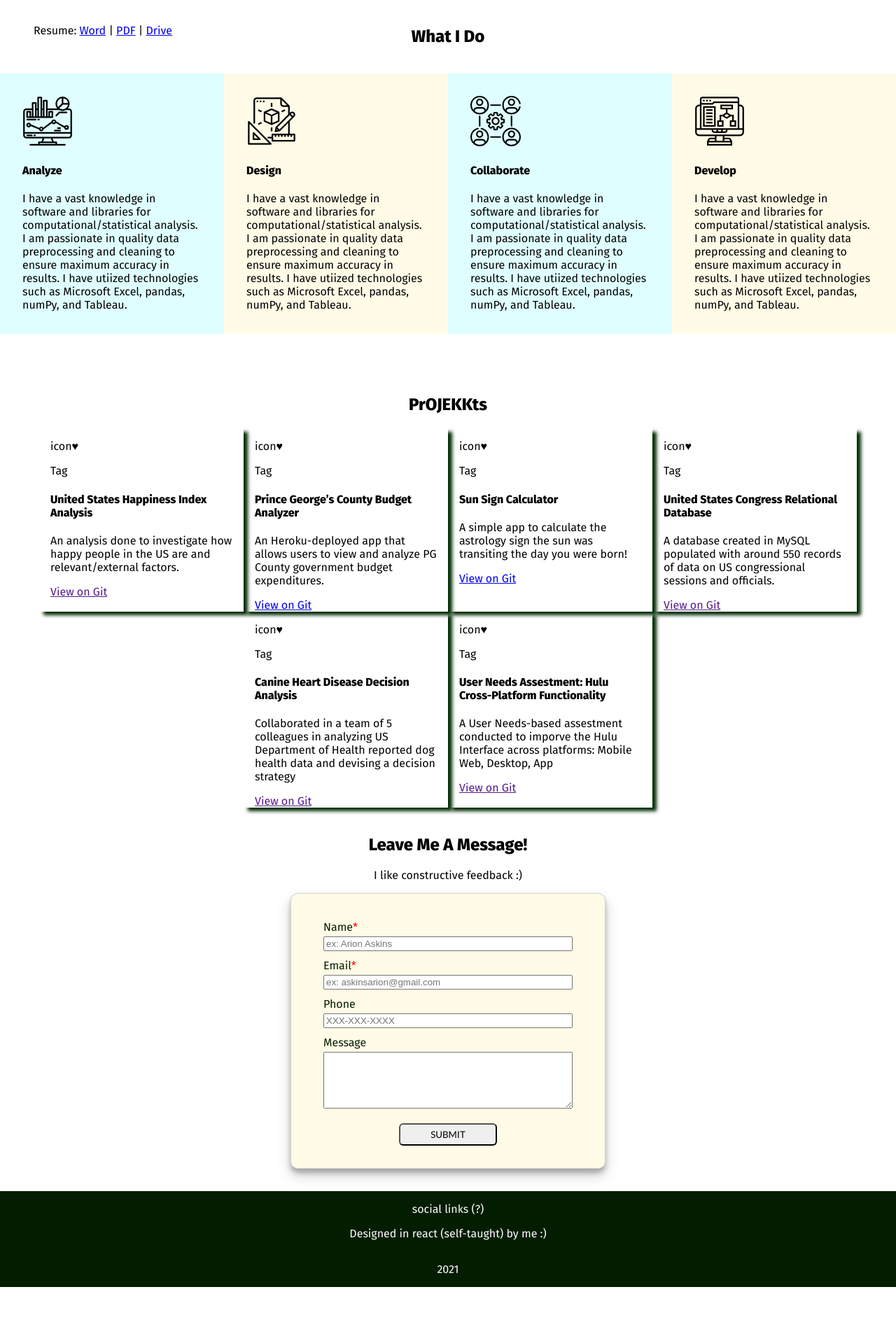
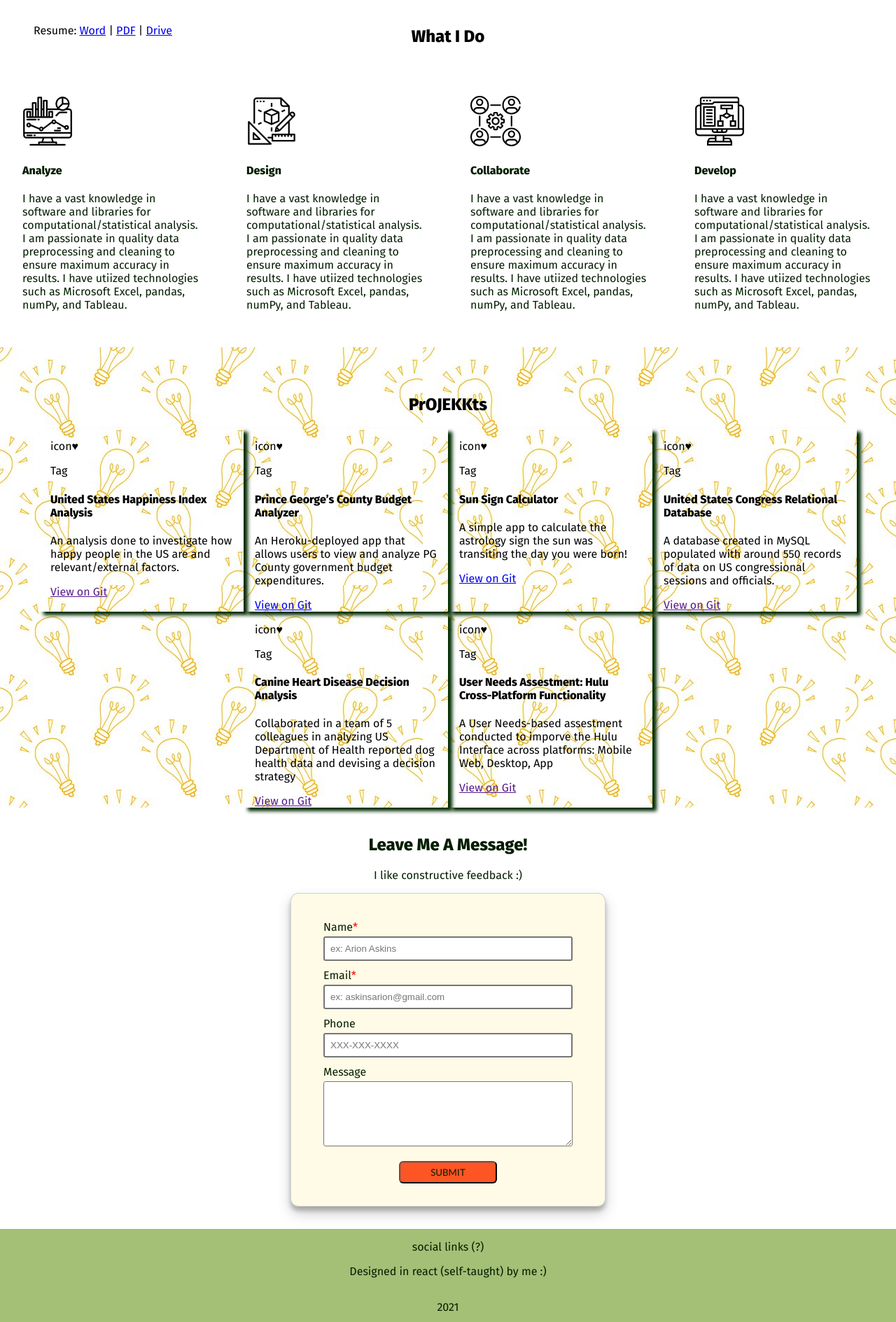
Before and after one commit to arionaskins/arionaskins.github.io, a React (Create React App) app: page / in a window 1280 px wide. Shown: the part 1091-2980 px from the top of the page at 70% size. Before the commit the page ends 2930 px from the top, so only its background shows below. Built offline with nearby package versions, Linux system fonts and the light colour scheme.

Commit message:
++ project background & form styling

```diff
--- a/src/pages/contact.js
+++ b/src/pages/contact.js
@@ -13,8 +13,8 @@ export default class Contact extends Component {
     render() {
         return (
             <div id='contact' className='contact'>
-                <h2>Leave Me A Message!</h2>
-                <p>I like constructive feedback :)</p>
+                <h2 id='contact-hdr'>Leave Me A Message!</h2>
+                <p id='contact-subhdr'>I like constructive feedback :)</p>
 
 
                 {/* aside (flex? center jsutify/align)
--- a/src/styles/App.css
+++ b/src/styles/App.css
@@ -99,9 +99,9 @@
       flex-direction: row;
       justify-content: space-evenly;
       align-items: center;
-      background-color: rgb(175, 252, 255, .4);
     }
     .strength-card {
+      color: rgb(3, 29, 0);
       padding: 2rem;
     }
 
@@ -111,13 +111,14 @@
     }
 
     .odd {
-      background-color: rgb(255, 251, 230);
+      background-color: r;
     }
 
     /* projects page styling */
 
   #projects {
     padding-top: 3rem;
+    background-image: url('../pages/projects/light-bckgrnd.jpg');
   }
 
   section {
@@ -141,6 +142,10 @@
         text-align: center;
       }
 
+      #contact-hdr, #contact-subhdr {
+        color: rgb(3, 29, 0);
+      }
+
       form {
         background-color: rgb(255, 251, 230);
         margin: 1% auto;
@@ -150,12 +155,19 @@
         border-style: solid;
         border-width: .01em;
         border-color: lightgray;
-        color:rgb(3, 29, 0);
+        color: rgb(3, 29, 0);
         padding: 2rem;
       }
       #submit {
         height: 2rem;
+        color: rgb(3, 29, 0);
+        background-color: #FD5523;
+
+      } #submit:hover {
+        border-color: rgb(3, 29, 0);
       }
+
+
     .req {
       color: red;
     }
@@ -164,8 +176,20 @@
       margin-left: 0px;
       margin-bottom: 3%;
       margin-top: 1.25%;
+      padding: .5rem 0 .5rem .5rem;
+      border-radius: .2rem;
+      border-style: solid;
+
+
+    } input:hover, textarea:hover {
+      border-color: #A4BF76;
+
+    } input:active, input:focus, textarea:active, textarea:focus {
+      border-color: #FD5523;
+
+    } input::placeholder, textarea::placeholder {
+
     }
-
     .form-item {
       display: flex;
       flex-direction: column;
@@ -178,8 +202,8 @@
       /* footer page styling */
 
   footer {
-    background: rgb(3, 29, 0);
-    color: white;
+    background-color: #A4BF76;
+    color: rgb(3, 29, 0);
     display: flex;
     flex-direction: column;
     justify-content: center;
```
Also changed, not shown: src/pages/projects/light-bckgrnd.jpg (added).
